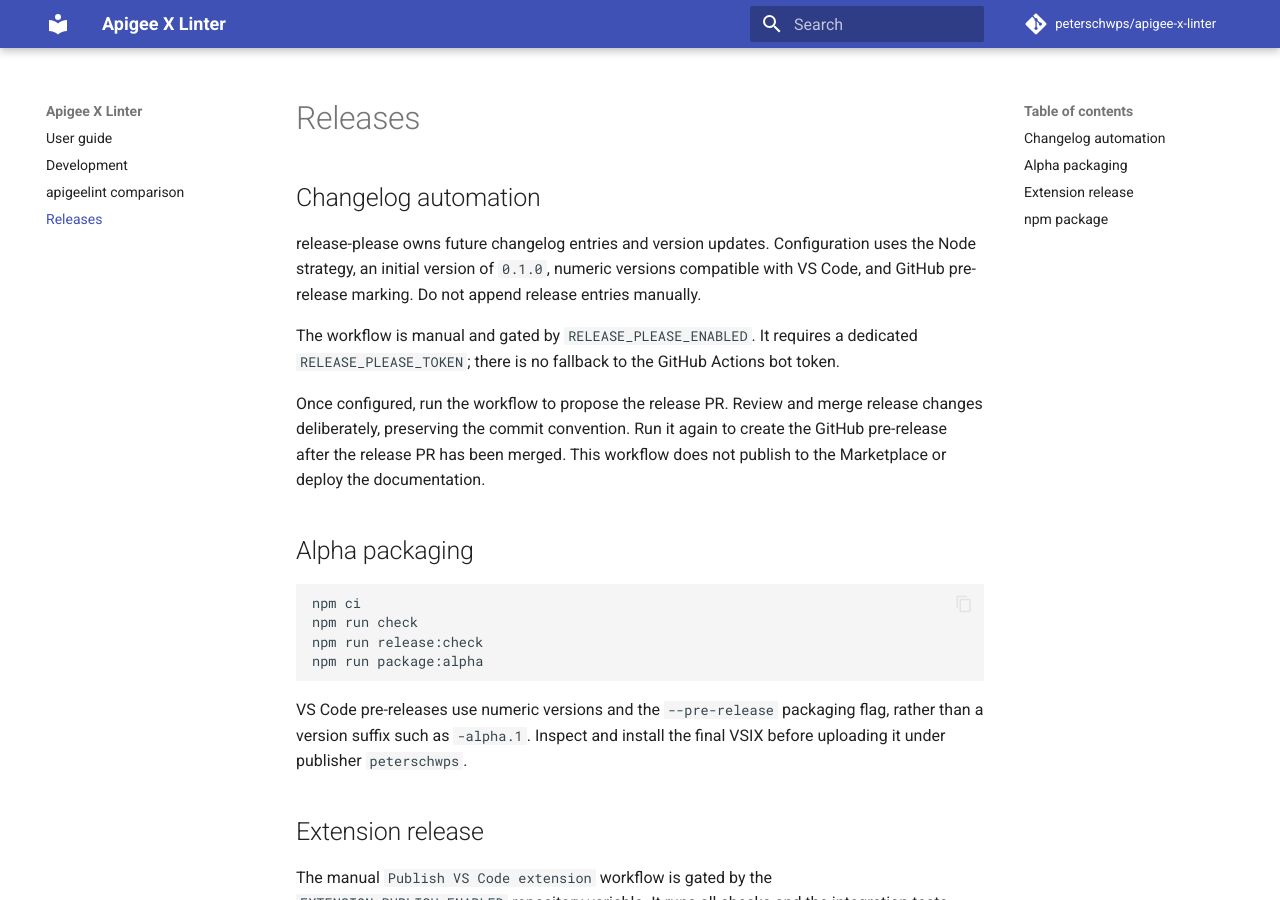
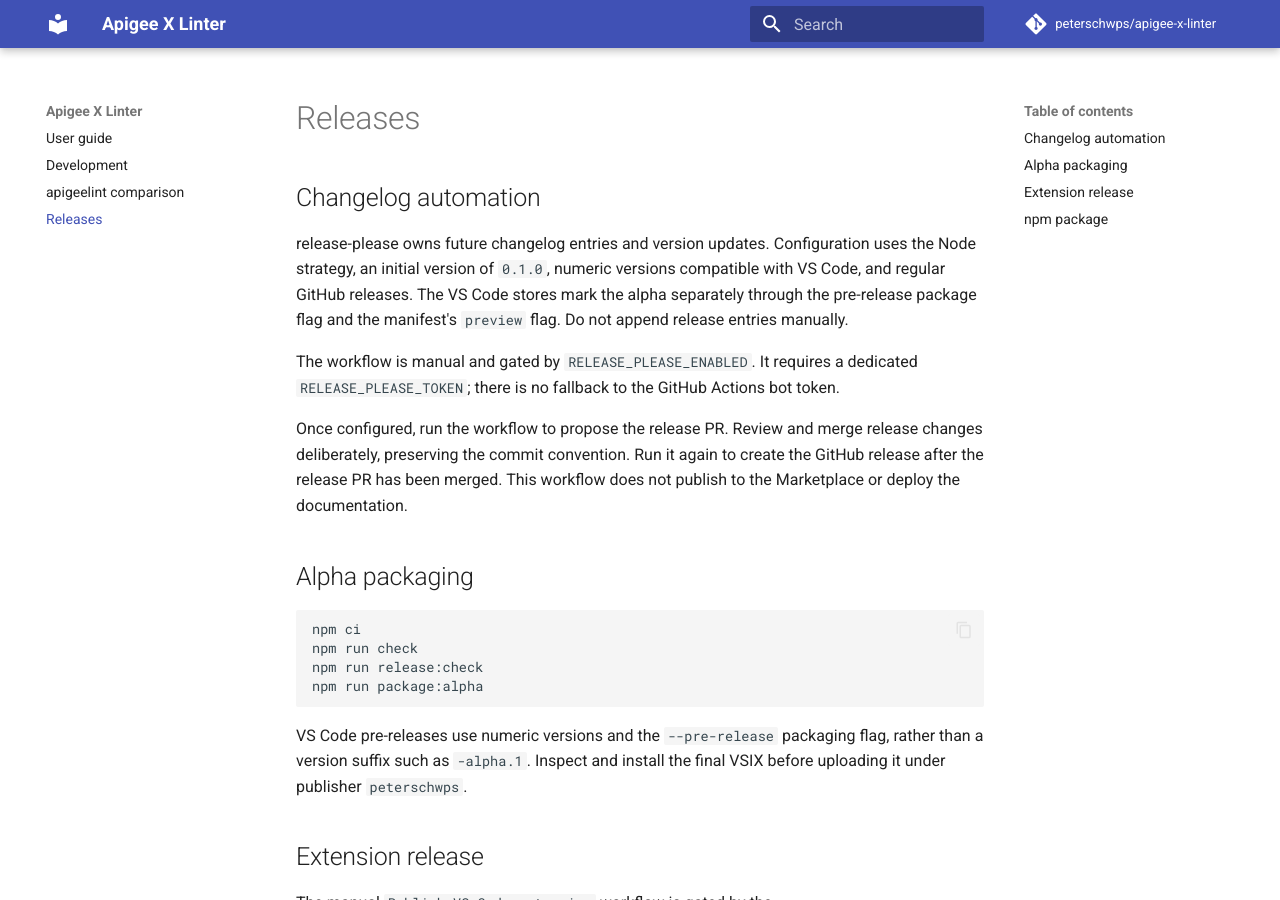
Before and after one commit to peterschwps/Apigee-X-Linter, an MkDocs documentation site: the page built from docs/releases.md, in a window 1280 px wide and 900 px high. Built offline with MkDocs 1.6.1 and Material for MkDocs 9.7.7, drawn with Linux system fonts in a browser that asks for light colours; comment, search, counter and statistics services are not loaded.

Commit message:
chore: publish GitHub releases as regular releases

```diff
--- a/docs/releases.md
+++ b/docs/releases.md
@@ -2,11 +2,11 @@
 
 ## Changelog automation
 
-release-please owns future changelog entries and version updates. Configuration uses the Node strategy, an initial version of `0.1.0`, numeric versions compatible with VS Code, and GitHub pre-release marking. Do not append release entries manually.
+release-please owns future changelog entries and version updates. Configuration uses the Node strategy, an initial version of `0.1.0`, numeric versions compatible with VS Code, and regular GitHub releases. The VS Code stores mark the alpha separately through the pre-release package flag and the manifest's `preview` flag. Do not append release entries manually.
 
 The workflow is manual and gated by `RELEASE_PLEASE_ENABLED`. It requires a dedicated `RELEASE_PLEASE_TOKEN`; there is no fallback to the GitHub Actions bot token.
 
-Once configured, run the workflow to propose the release PR. Review and merge release changes deliberately, preserving the commit convention. Run it again to create the GitHub pre-release after the release PR has been merged. This workflow does not publish to the Marketplace or deploy the documentation.
+Once configured, run the workflow to propose the release PR. Review and merge release changes deliberately, preserving the commit convention. Run it again to create the GitHub release after the release PR has been merged. This workflow does not publish to the Marketplace or deploy the documentation.
 
 ## Alpha packaging
 
```
Also changed, not shown: .release-please-config.json.
